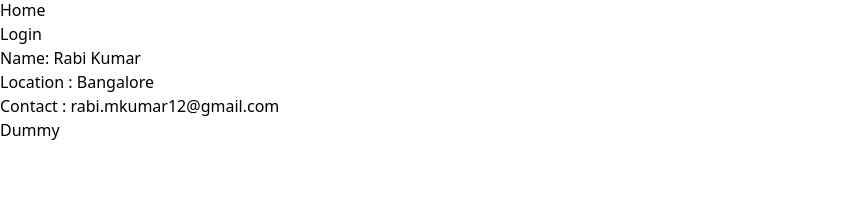
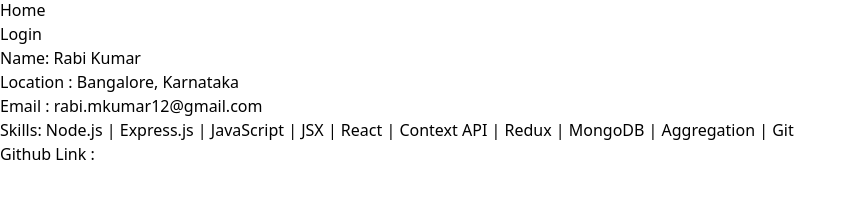
Before and after one commit to rabi1507/E-commerce-Swiggy, a React (Vite) app: page /about in a window 1280 px wide. Shown: the part 398-596 px from the top of the page, without its empty margins (0-857 px from the left). Built offline with nearby package versions, Linux system fonts and the light colour scheme; no server answers.

Commit message:
[fixed bugs in slices]

```diff
--- a/src/componets/Card.js
+++ b/src/componets/Card.js
@@ -1,13 +1,18 @@
-import { useSelector } from "react-redux"
+import { useDispatch, useSelector } from "react-redux"
 import ItemList from "./ItemList"
+import { clearItem } from "../utils/cartSlices";
 
 const Card =()=>{
-    const cardItem = useSelector((store) => store.carts.items)
+    const dispatch = useDispatch();
+    const cardStore = useSelector((store) => store.carts.items);
+    const handleClick = ()=>{
+    dispatch(clearItem());
+   }
     return (
         <div className=" p-6 mt-20 max-w-sm mx-auto bg-white border border-gray-200 rounded-lg shadow-md justify-center h-screen">
             <h4 className=" text-center font-bold text-amber-700"> Card Item </h4>
-            <button className="bg-black rounded-lg text-white items-center m-4 shadow-rose-800"> Clear Card </button>
-            <ItemList itemList = {cardItem}/>
+            <button className="bg-black rounded-lg text-white items-center m-4 shadow-rose-800" onClick={handleClick}> Clear Card </button>
+            <ItemList itemList = {cardStore}/>
         </div>
     )
 }
--- a/src/componets/Contact.js
+++ b/src/componets/Contact.js
@@ -2,7 +2,8 @@ import PayClass from "./PayClass";
 const Contact = ()=>{
     return (
         <div className="p-6 mt-20 max-w-sm mx-auto bg-white border border-gray-200 rounded-lg shadow-md">
-            <h4> This is contact page</h4>
+            <h4 className="font-bold mb-4" > Welcome Here 🙌</h4>
+            <h6 className="font-bold mb-4"> Paying with class baed components </h6>
             <PayClass name ="Rabi Kumar" location= "Bangalore"/>
         </div>
     )
--- a/src/componets/PayClass.js
+++ b/src/componets/PayClass.js
@@ -17,7 +17,7 @@ class PayClass extends React.Component{
         console.log("rendered is called");
         return(
             <div>
-                <h1> Count: {this.state.count} count2: {this.state.count2}</h1>
+                <h1 className="justify-between mb-4 font-bold gap-4"> <span>Increment both : {this.state.count}</span> <span> Decricrement: {this.state.count2}</span></h1>
                 <button className="bg-slate-600 rounded-lg border-l-sky-950 mx-4 px-4" onClick={()=> this.setState({
                     count: this.state.count+1,
                     count2: this.state.count2+1
@@ -27,8 +27,6 @@ class PayClass extends React.Component{
                 <button className="bg-slate-600 rounded-lg border-l-sky-950 mx-4 px-4" onClick={()=> this.setState({
                     count2: this.state.count2 -1,
                 })}>decricrement</button>
-                <h3>{name}</h3>
-                <h3>{location}</h3>
             </div>
         )
     }
--- a/src/componets/User.js
+++ b/src/componets/User.js
@@ -1,9 +1,12 @@
 
-const User = ()=>{
+const User = ()=> {
+    const immediateJoiner = `Node.js | Express.js | JavaScript | JSX | React | Context API | Redux | MongoDB | Aggregation | Git`
     return <div className="user-card p-6 mt-20 max-w-sm mx-auto bg-white border border-gray-200 rounded-lg shadow-md">
-        <h1> Name: Rabi Kumar </h1>
-        <h2> Location : Bangalore </h2>
-        <h3> Contact : rabi.mkumar12@gmail.com </h3>
+        <h1 className=" font-bold p-2 m-2"> Name: Rabi Kumar </h1>
+        <h2 className="font-extralight p-2 m-2"> Location : Bangalore, Karnataka </h2>
+        <h3 className="font-semibold p-2 m-2"> Email : rabi.mkumar12@gmail.com </h3>
+        <h3 className="font-medium text-green-950 p-2 m-2"> Skills:  {immediateJoiner}</h3>
+
     </div>
 }
 
--- a/src/componets/UserClass.js
+++ b/src/componets/UserClass.js
@@ -24,11 +24,10 @@ class UserClass extends React.Component{
 
     render(){
 
-        const { name, avatar_url, login } = this.state.userInfo;
-        return <div className="p-6 mt-20 max-w-sm mx-auto bg-white border border-gray-200 rounded-lg shadow-md">
-            <h1> {name} </h1>
-            {/* <img src= {avatar_url} ></img> */}
-            <h3> {login} </h3>
+        const { html_url } = this.state.userInfo;
+        return <div className=" mt-4 max-w-sm mx-auto bg-white border border-gray-200 rounded-lg shadow-md">
+            {/* <h1 className="font-extralight p-2 m-2"> {name} </h1> */}
+            <h3 className="font-semibold mx-2 mb-4"> Github Link :  {html_url} </h3>
         </div>
     }
 
--- a/src/utils/cartSlices.js
+++ b/src/utils/cartSlices.js
@@ -9,15 +9,14 @@ const cartSlices = createSlice({
     reducers:{
         addItem: (state, action)=>{
             // mutating the state here
-            console.log("action.payload", action.payload);
             state.items.push(action.payload);
         },
 
-        removeItem: () =>{
+        removeItem: (state) =>{
             state.items.pop();
         },
 
-        clearItem: () =>{
+        clearItem: (state) =>{
             state.items.length = 0;
         }
     }
```
